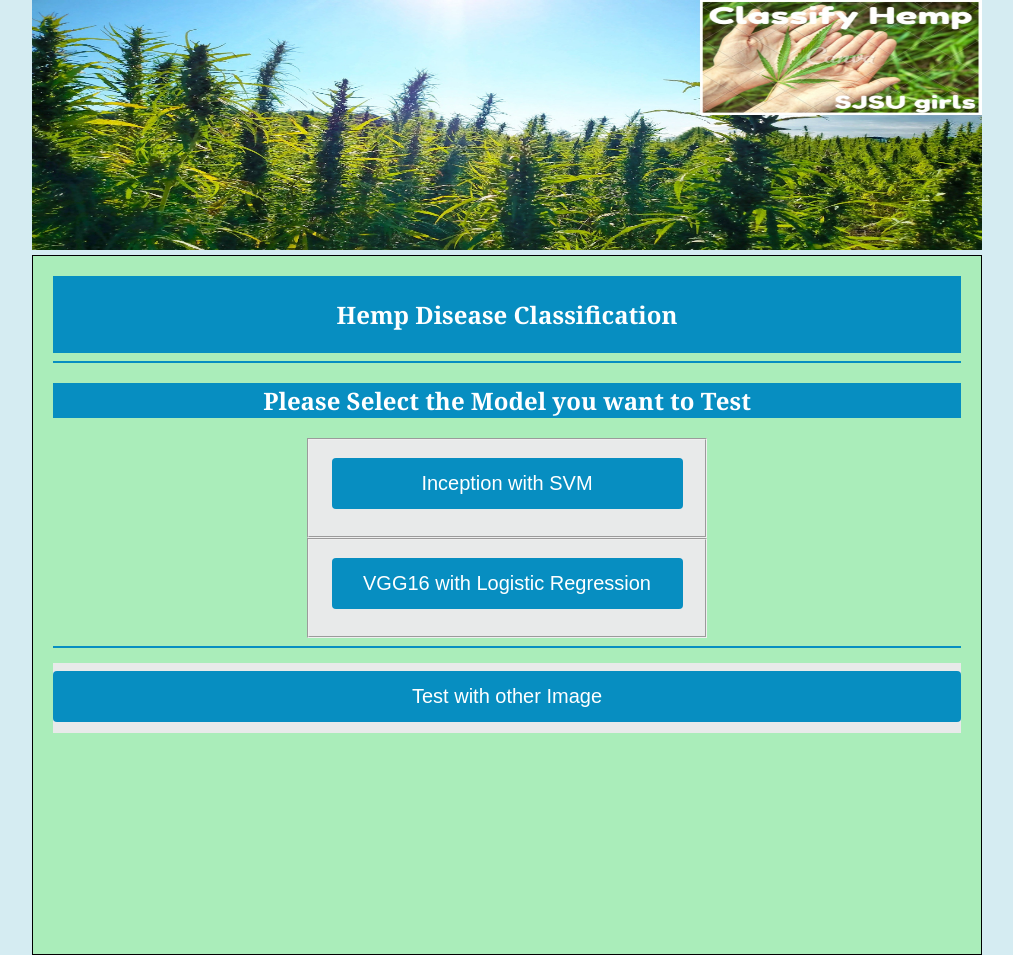
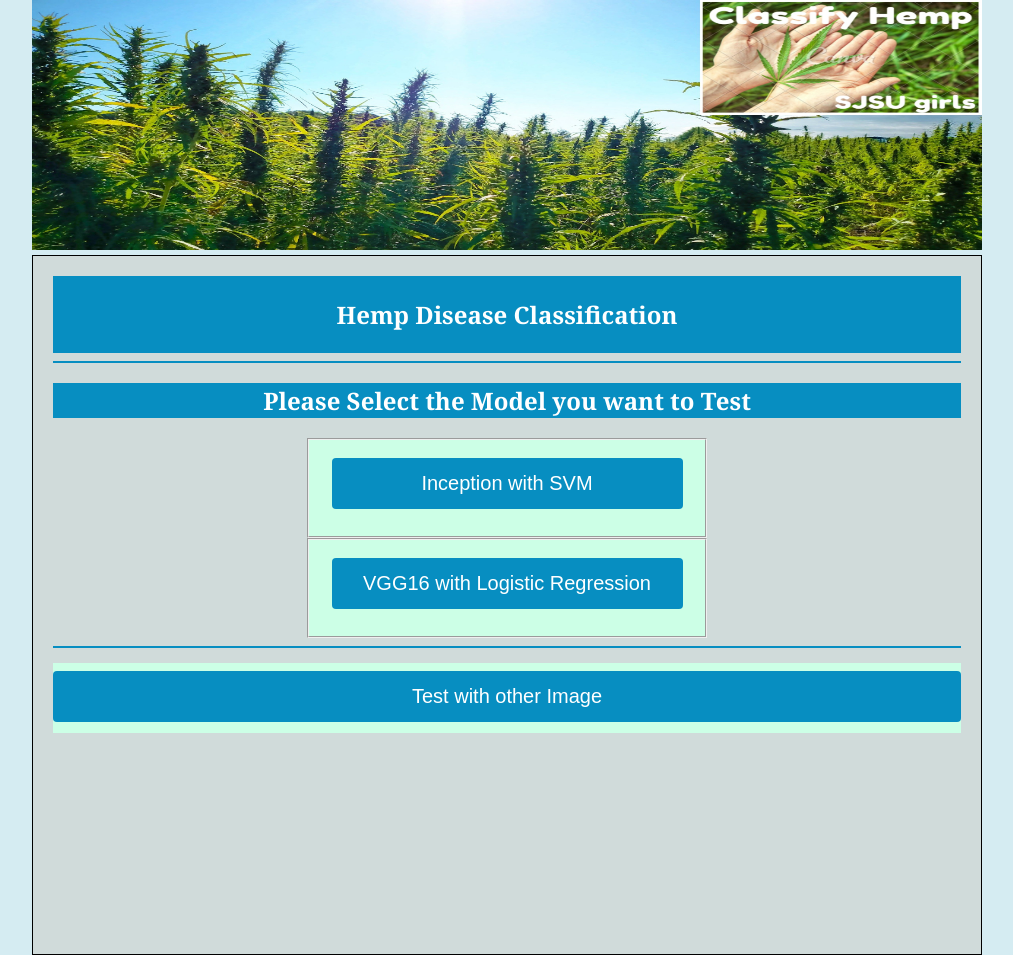
Before and after one commit to jyotsna-priya/hemp-project-ml, a Flask app: page /options in a window 1280 px wide. Shown: the whole page, without its empty margins (80-1093 px from the left). Run offline with Flask 2, Linux system fonts and the light colour scheme.

Commit message:
Update options.html

```diff
--- a/templates/options.html
+++ b/templates/options.html
@@ -20,7 +20,7 @@
             margin-top: 0;
 	margin-left:7em;
             border:1px solid black;
-            background-color: #AAEDBA;
+            background-color: #D0DBDA;
 
             /*background-color: #D0DBDA;*/
         }
@@ -66,7 +66,7 @@
     text-align: center;
     width: 400px;
 	font: 30px Georgia;
-	background-color: #E8EAEA;
+	background-color: #ccffe6;
 	height: 100px;
 	}
 	.test{
@@ -74,7 +74,7 @@
     text-align: center;
     width: 100%;
 	font: 30px Georgia;
-	background-color: #E8EAEA;
+	background-color: #ccffe6;
 	height: 70px;
 	}
         </style>
```
